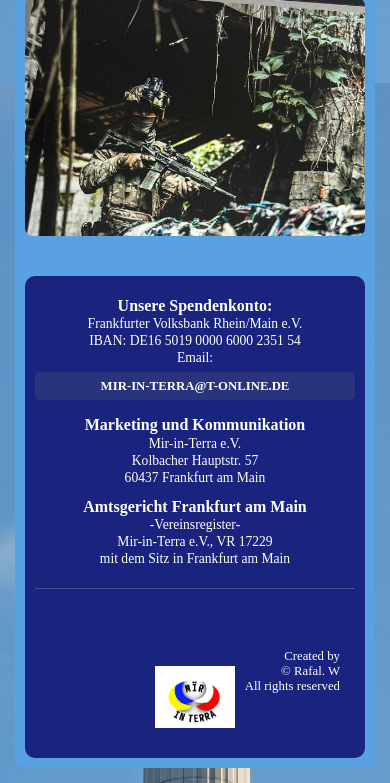
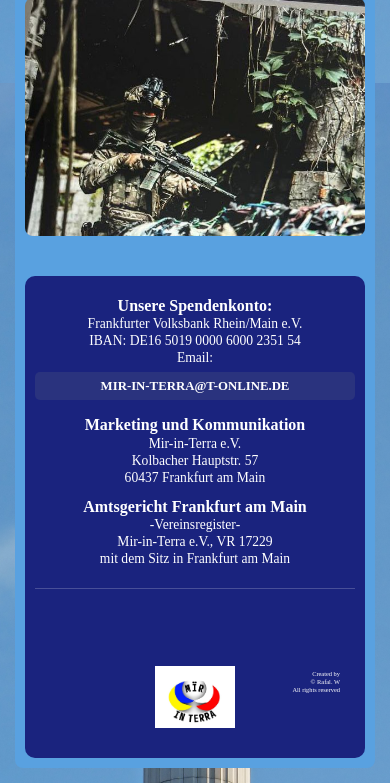
Before and after one commit to Rafal-wq/Found_1_0_1, a website built with Vite: page index.html in a window 390 px wide. Shown: the part 2449-3232 px from the top of the page. Built offline with nearby package versions, Linux system fonts and the light colour scheme.

Commit message:
Added changes in footer.css for mobile devices 3

```diff
--- a/src/styles/components/footer.css
+++ b/src/styles/components/footer.css
@@ -131,6 +131,10 @@ footer {
         bottom: 15px;
         text-align: right;
     }
+
+    .footer-bottom-text p {
+        font-size: 0.4em;
+    }
 }
 
 @media screen and (max-width: 480px) {
```
